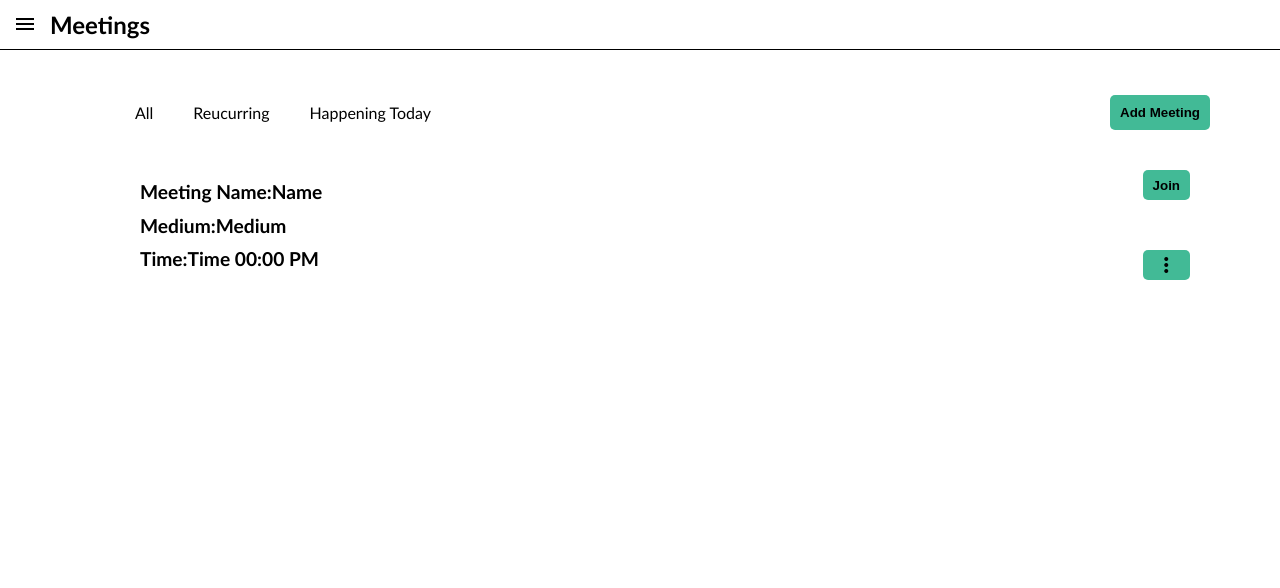
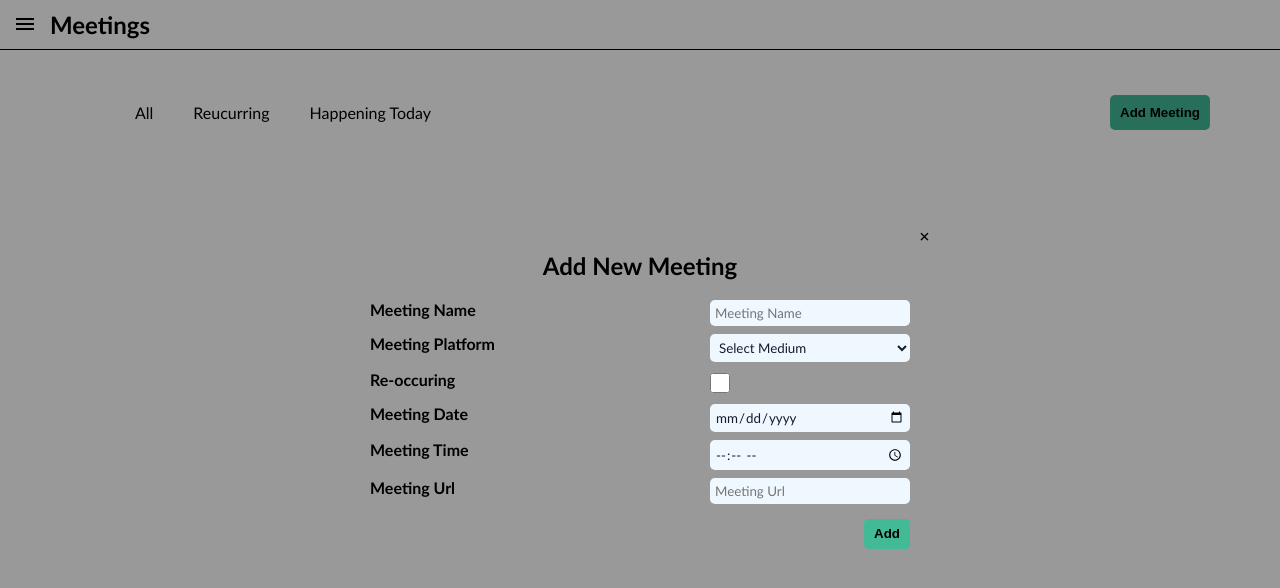
Before and after one commit to EM-CodeReever/Pollorino, an Electron app: page src/Meetings/meetings.html in a window 1280 px wide. Both pictures are taken after a click on the button "Add Meeting". Drawn offline with nearby package versions, Linux system fonts and the light colour scheme; no server answers.

Commit message:
Design changes on meetings page

```diff
--- a/src/Meetings/meetings.css
+++ b/src/Meetings/meetings.css
@@ -46,6 +46,15 @@
     height: calc(100% - 75px);
     width: 100%;
     padding: 0px 20px;
+    overflow-y: scroll;
+}
+.meetingList::-webkit-scrollbar{
+    background-color: transparent;
+    width: 3px;
+}
+.meetingList::-webkit-scrollbar-thumb{
+    background-color: var(--NavbarBG);
+    border-radius: 10px;
 }
 .Meeting{
     width: 100%;
@@ -56,6 +65,9 @@
     height: 150px;
     background-color: var(--Transparentish);
 }
+.Meeting:not(:last-child){
+    margin-bottom: 10px;
+}
 .meetingInfo:first-child{
     display: flex;
     flex-direction: column;
@@ -65,6 +77,7 @@
 }
 .meetingInfo:first-child p{
     margin: 0px;
+    margin-left: 5px;
 }
 .meetingInfo:first-child span{
     color: var(--textColor);
@@ -81,7 +94,7 @@
     height: 100%;
     max-width: fit-content;
 }
-.meetingInfo button{
+.meetingInfo button, .form-group:last-of-type > button{
     height: 30px;
     padding: 10px;
     border: none;
@@ -93,3 +106,94 @@
     align-items: center;
     justify-content: center;
 }
+.popup{
+    position: fixed;
+    top: 0px;
+    left: 0px;
+    width: 100%;
+    height: 100%;
+    background-color: rgba(0,0,0,0.4);
+    display: flex;
+    justify-content: center;
+    align-items: center;
+    z-index: 100;
+}
+.popup-content{
+    position: relative;
+    width: 600px;
+    height: fit-content;
+    background-color: var(--SidenavBG);
+    padding: 30px;
+    border-radius: 5px;
+    display: flex;
+    flex-direction: column;
+    justify-content: space-between;
+}
+.form-group label, .popup-header h2{
+    color: var(--textColor);
+    font-family: 'Gill Sans', 'Gill Sans MT', Calibri, 'Trebuchet MS', sans-serif;
+    font-weight: bold;
+}
+.form-group{
+    display: flex;
+    justify-content: space-between;
+    height: fit-content;
+    width: 100%;
+    margin-bottom: 8px;
+}
+.form-group:last-of-type{
+    margin-bottom: 0px;
+    margin-top: 15px;
+    display: flex;
+    justify-content: flex-end;
+}
+
+.form-group input:not([type="checkbox"]), .form-group select{
+    width: 200px;
+    padding: 5px;
+    border: none;
+    border-radius: 5px;
+    background-color: aliceblue;
+    color: 	#161c2d;
+    font-family: 'Gill Sans', 'Gill Sans MT', Calibri, 'Trebuchet MS', sans-serif;
+}
+.form-group input:focus, .form-group select:focus{
+    outline: none;
+}
+.form-group input[type="checkbox"]{
+    width: 20px;
+    height: 20px;
+    margin-right: 180px;
+}
+.close{
+    position: absolute;
+    top: 3px;
+    right: 3px;
+    height:25px;
+    width: 25px;
+    border-radius: 50%;
+    color: var(--textColor);
+    font-size: larger;
+    font-weight: bolder;
+    display: flex;
+    align-items: center;
+    justify-content: center;
+    cursor: pointer;
+}
+.close:hover{
+    background-color: #df4759;
+    color: white;
+    transition: .3s;
+}
+.popup-header h2{
+    margin-top: 0px;
+    text-align: center;
+}
+#meetingRepeatDays::-webkit-scrollbar{
+    background-color: transparent;
+    width: 3px;
+}
+#meetingRepeatDays::-webkit-scrollbar-thumb{
+    background-color: var(--NavbarBG);
+    border-radius: 10px;
+}
--- a/src/Meetings/meetings.html
+++ b/src/Meetings/meetings.html
@@ -52,7 +52,7 @@
                     <button id="btnCreateMeeting">Add Meeting</button>
                 </div>
                 <div class="meetingList">
-                    <div class="Meeting">
+                    <!-- <div class="Meeting">
                         <div class="meetingInfo">
                             <span>Meeting Name: <p id="lblMeetingName">Name</p></span>
                             <span>Medium: <p id="lblMeetingMedium">Medium</p></span>
@@ -61,11 +61,67 @@
                         <div class="meetingInfo">
                             <button>Join</button><button><i class="material-icons">more_vert</i></button>
                         </div>
-                    </div>
+                    </div> -->
                 </div>
             </div>
         </div>
+        <div class="popup" style="display:none">
+            <div class="popup-content">
+                <span class="close">&times;</span>
+                <div class="popup-header">
+                    <h2>Add New Meeting</h2>
+                </div>
+                <div class="popup-body">
+                    <div class="form-group">
+                        <label for="meetingName">Meeting Name</label>
+                        <input type="text" id="meetingName" placeholder="Meeting Name">
+                    </div>
+                    <div class="form-group">
+                        <label for="meetingPlatform">Meeting Platform</label>
+                        <select id="meetingPlatform">
+                            <option value="">Select Medium</option>
+                            <option value="1">Zoom</option>
+                            <option value="2">Webex</option>
+                            <option value="3">MS Teams</option>
+                            <option value="4">Skype</option>
+                            <option value="5">Other</option>
+                        </select>
+                    </div>
+                    <div class="form-group">
+                        <label for="meetingRepeat">Re-occuring</label>
+                        <input type="checkbox" id="meetingRepeat">
+                    </div>
+                    <div class="form-group repeat" style="display:none">
+                        <label for="meetingRepeatDays">Meeting Day<br><i style="color: #ddd; font-size:medium;">[hold Ctrl for multiple]</i></label>
+                        <select id="meetingRepeatDays" multiple>
+                            <option value="0">Sunday</option>
+                            <option value="1">Monday</option>
+                            <option value="2">Tuesday</option>
+                            <option value="3">Wednesday</option>
+                            <option value="4">Thursday</option>
+                            <option value="5">Friday</option>
+                            <option value="6">Saturday</option>
+                        </select>
+                    </div>
+                    <div class="form-group non-repeat">
+                        <label for="meetingDate">Meeting Date</label>
+                        <input type="date" id="meetingDate" placeholder="Meeting Date">
+                    </div>
+                    <div class="form-group">
+                        <label for="meetingTime">Meeting Time</label>
+                        <input type="time" id="meetingTime" placeholder="Meeting Time">
+                    </div>
+                    <div class="form-group">
+                        <label for="meetingUrl">Meeting Url</label>
+                        <input type="text" id="meetingUrl" placeholder="Meeting Url">
+                    </div>
+                    <div class="form-group">
+                        <button id="btnAddNewMeeting">Add</button>
+                    </div>
+        </div>
+
     <script src="../control.js"></script>
+    <script src="./meeting.js"></script>
     </body>
 
 </html>
```
